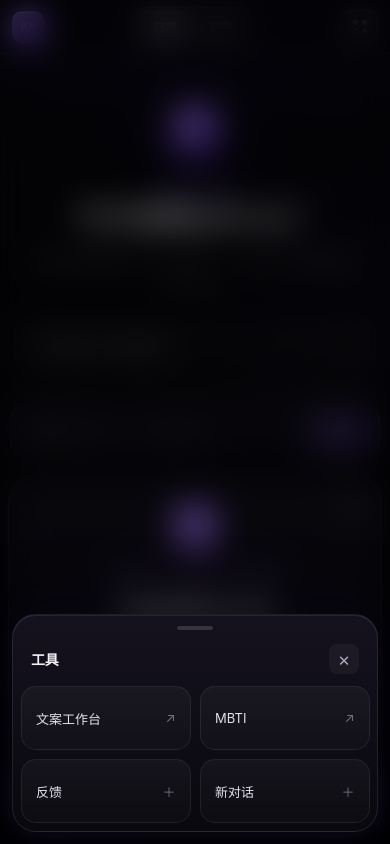
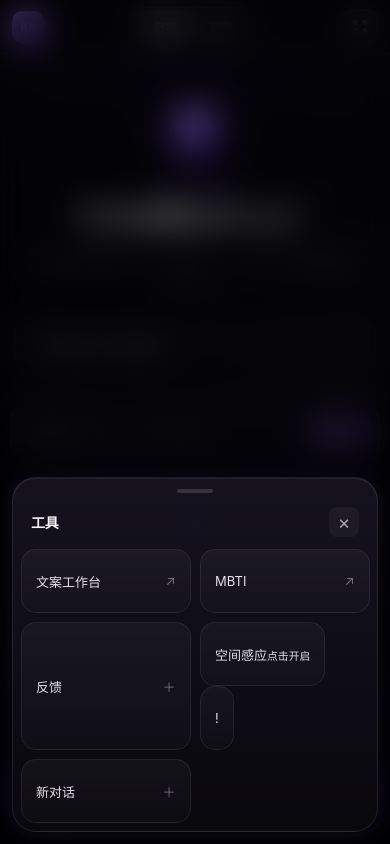
Before and after one commit to dengkaibao0526-design/ai-room, a Next.js app: page / in a window 390 px wide. Both pictures are taken after a click on the button "打开工具". Built offline with nearby package versions, Linux system fonts and the light colour scheme; no server answers.

Commit message:
add spatial sensor controls to mobile tools

```diff
--- a/app/components/chat/MobileTools.js
+++ b/app/components/chat/MobileTools.js
@@ -1,12 +1,53 @@
-import { useEffect } from "react";
+import { useEffect, useState } from "react";
+
+const SENSOR_EVENT = "kb-spatial-sensor-change";
+const SENSOR_STORAGE_KEY = "xiaokb_spatial_sensor";
 
 export default function MobileTools({ open, settings, onClose, onFeedback, onReset }) {
+  const [sensorEnabled, setSensorEnabled] = useState(false);
+  const [sensorInfoOpen, setSensorInfoOpen] = useState(false);
+  const [sensorMessage, setSensorMessage] = useState("");
+
   useEffect(() => {
     if (!open) return undefined;
+    setSensorEnabled(localStorage.getItem(SENSOR_STORAGE_KEY) === "true");
     const onKeyDown = (event) => event.key === "Escape" && onClose();
     window.addEventListener("keydown", onKeyDown);
     return () => window.removeEventListener("keydown", onKeyDown);
   }, [open, onClose]);
+
+  async function toggleSpatialSensor() {
+    setSensorMessage("");
+
+    if (sensorEnabled) {
+      localStorage.setItem(SENSOR_STORAGE_KEY, "false");
+      setSensorEnabled(false);
+      window.dispatchEvent(new CustomEvent(SENSOR_EVENT, { detail: { enabled: false } }));
+      return;
+    }
+
+    if (typeof window.DeviceOrientationEvent === "undefined") {
+      setSensorMessage("当前设备或浏览器不支持设备方向感应。");
+      return;
+    }
+
+    try {
+      const requestPermission = window.DeviceOrientationEvent.requestPermission;
+      if (typeof requestPermission === "function") {
+        const permission = await requestPermission.call(window.DeviceOrientationEvent);
+        if (permission !== "granted") {
+          setSensorMessage("没有获得运动与方向权限，空间感应未开启。");
+          return;
+        }
+      }
+
+      localStorage.setItem(SENSOR_STORAGE_KEY, "true");
+      setSensorEnabled(true);
+      window.dispatchEvent(new CustomEvent(SENSOR_EVENT, { detail: { enabled: true } }));
+    } catch {
+      setSensorMessage("空间感应权限请求失败，请检查浏览器设置后再试。");
+    }
+  }
 
   if (!open) return null;
 
@@ -21,8 +62,27 @@ export default function MobileTools({ open, settings, onClose, onFeedback, onRes
           {settings.show_copywriter && <a href="/tool/copywriter"><span>文案工作台</span><em>↗</em></a>}
           {settings.show_mbti && <a href="/game/mbti"><span>MBTI</span><em>↗</em></a>}
           {settings.show_feedback && <button type="button" onClick={() => { onClose(); onFeedback(); }}><span>反馈</span><em>＋</em></button>}
+          <div className={`mobileSensorTool${sensorEnabled ? " isEnabled" : ""}`}>
+            <button className="mobileSensorToggle" type="button" onClick={toggleSpatialSensor} aria-pressed={sensorEnabled}>
+              <span>空间感应<small>{sensorEnabled ? "已开启" : "点击开启"}</small></span>
+              <em aria-hidden="true"><i /></em>
+            </button>
+            <button className="mobileSensorInfoButton" type="button" onClick={() => setSensorInfoOpen(true)} aria-label="查看空间感应说明">!</button>
+          </div>
           <button type="button" onClick={() => { onClose(); onReset(); }}><span>新对话</span><em>＋</em></button>
         </div>
+        {sensorMessage && <p className="mobileSensorMessage" role="status">{sensorMessage}</p>}
+
+        {sensorInfoOpen && (
+          <div className="mobileSensorInfoBackdrop" role="presentation" onMouseDown={(event) => event.target === event.currentTarget && setSensorInfoOpen(false)}>
+            <section className="mobileSensorInfo" role="dialog" aria-modal="true" aria-label="空间感应说明">
+              <div><strong>空间感应</strong><button type="button" onClick={() => setSensorInfoOpen(false)} aria-label="关闭说明">×</button></div>
+              <p>开启后，小KB会读取手机的陀螺仪与设备方向数据，让紫色折射场、KB Core 高光和输入区空间效果跟随手机轻微倾斜。</p>
+              <p>它不会读取你的位置、相机或麦克风。方向数据只用于当前页面的视觉响应，不会作为聊天内容发送。</p>
+              <small>iPhone 首次开启时，Safari 可能弹出“运动与方向访问”系统权限提示。</small>
+            </section>
+          </div>
+        )}
       </section>
     </div>
   );
```
